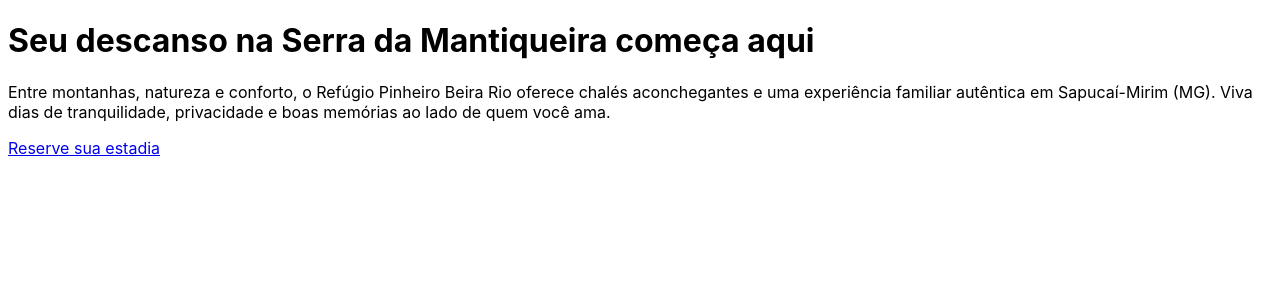
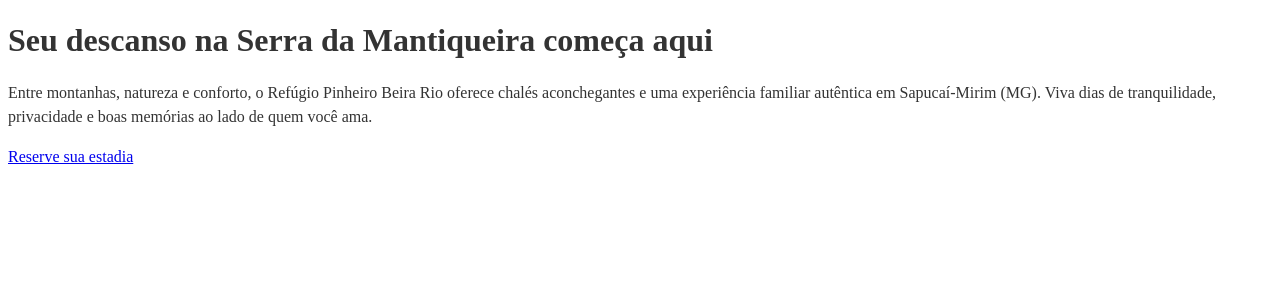
Before and after one commit to refugiopinheirobeirario/refugiopinheirobeirario.github.io, a Jekyll site: the page built from index.md, in a window 1280 px wide. Shown: the top 300 px of the page. Built offline with Jekyll 4.4.1, drawn with Linux system fonts in a browser that asks for light colours.

Commit message:
Add CSS typo base

```diff
--- a/_sass/base.scss
+++ b/_sass/base.scss
@@ -1,9 +1,21 @@
-$backgroundColor: #ffffff;
-$bodyColor: #000000;
-$bodyFont: -apple-system,BlinkMacSystemFont,"Segoe UI",Helvetica,Arial,sans-serif,"Apple Color Emoji","Segoe UI Emoji","Segoe UI Symbol";
+:root {
+  --color-text: #333;
+}
+
+$color-text: var(--color-text);
 
 body {
-  background: $backgroundColor;
-  color: $bodyColor;
-  font-family: $bodyFont;
+  color: $color-text;
+  font-size: 1rem;
+  line-height: 1.5;
 }
+
+h1,
+h2,
+h3,
+h4,
+h5,
+h6 {
+  font-weight: bold;
+  line-height: 1.2;
+}
```
